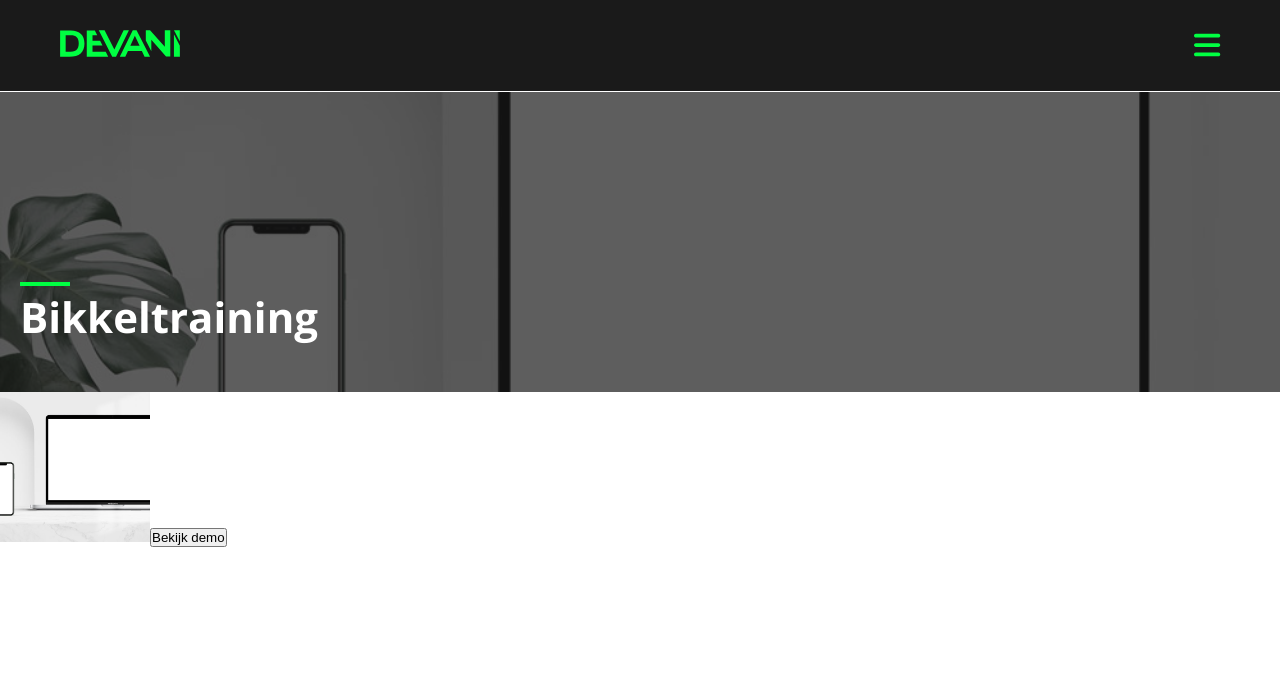
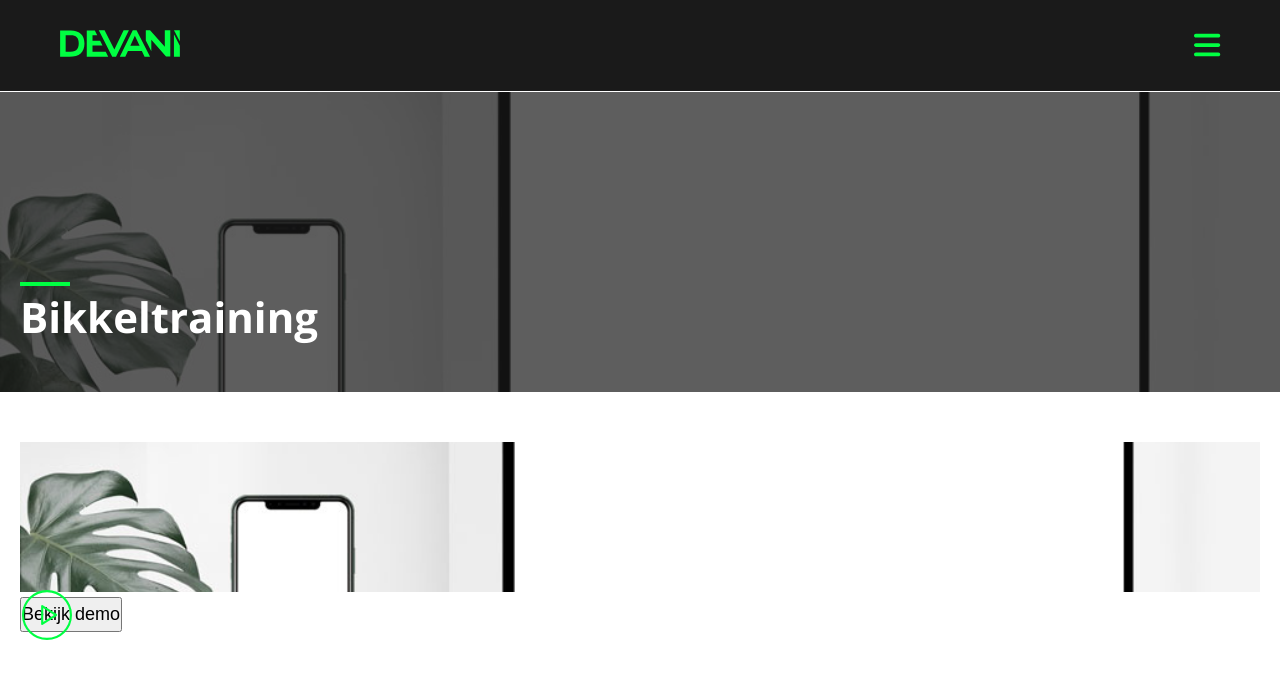
Before and after one commit to xiaonanpols21/Devani-Stageverslag, a Next.js app: page /werkzaamheden in a window 1280 px wide. Shown: the top 678 px of the page. Built offline with nearby package versions, Linux system fonts and the light colour scheme.

Commit message:
begin button

```diff
--- a/src/styles/_variables.scss
+++ b/src/styles/_variables.scss
@@ -86,3 +86,20 @@ $trans4: .4s;
     background-color: transparent;
     cursor: pointer;
 }
+
+@mixin btn1 {
+    @include f18;
+    position: relative;
+
+    &:before {
+        content: "";
+        position: absolute;
+        left: 0;
+        top: 50%;
+        transform: translateY(-50%);
+        width: 50px;
+        height: 50px;
+        background-image: url(../../public/img/play.svg);
+        background-size: contain;
+    }
+}
--- a/src/styles/_werkzaamheden.scss
+++ b/src/styles/_werkzaamheden.scss
@@ -17,5 +17,13 @@
 }
 
 .main-werkzaamheden {
+    padding: 50px 20px;
 
+    img {
+        width: 100%;
+    }
+
+    button {
+        @include btn1;
+    }
 }
```
